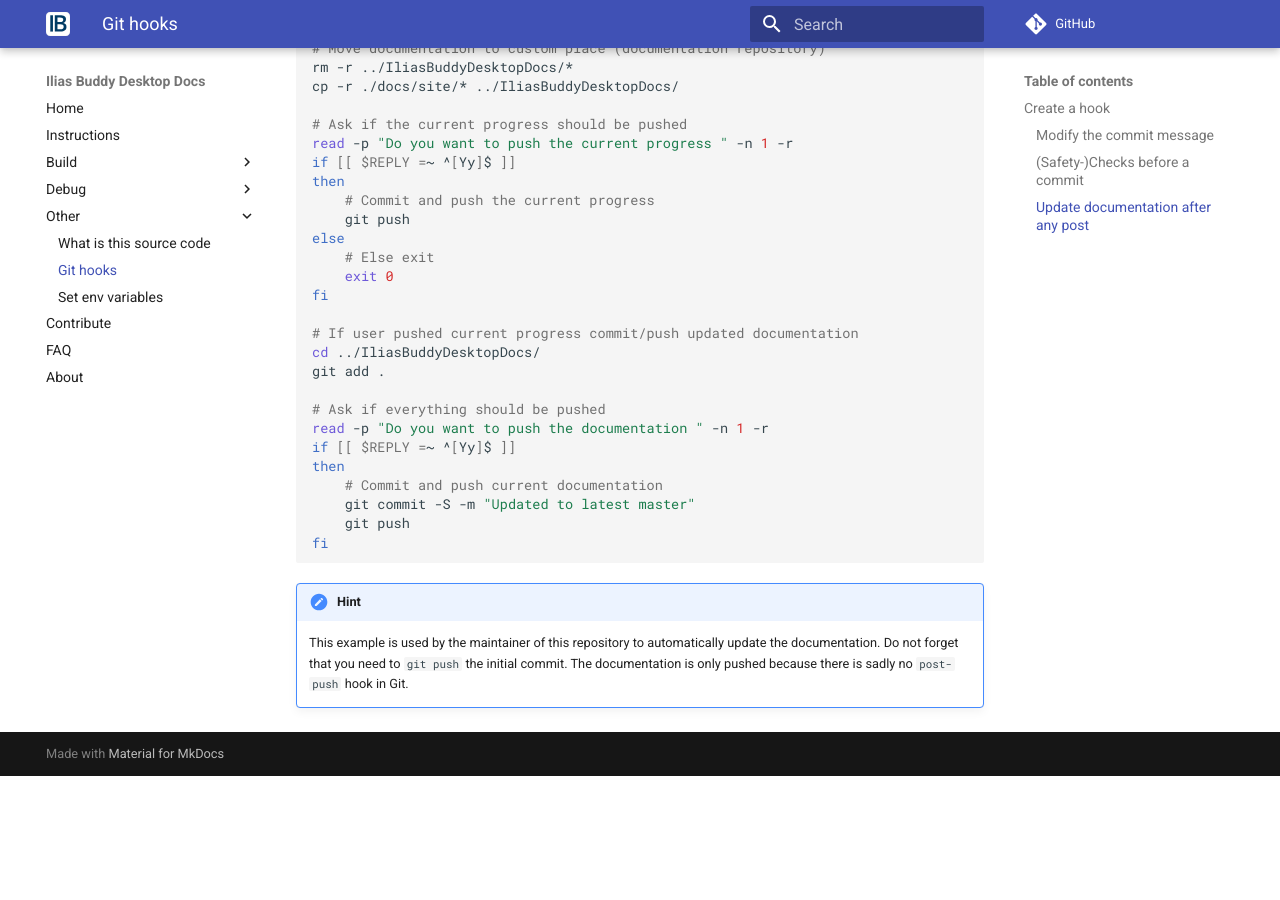
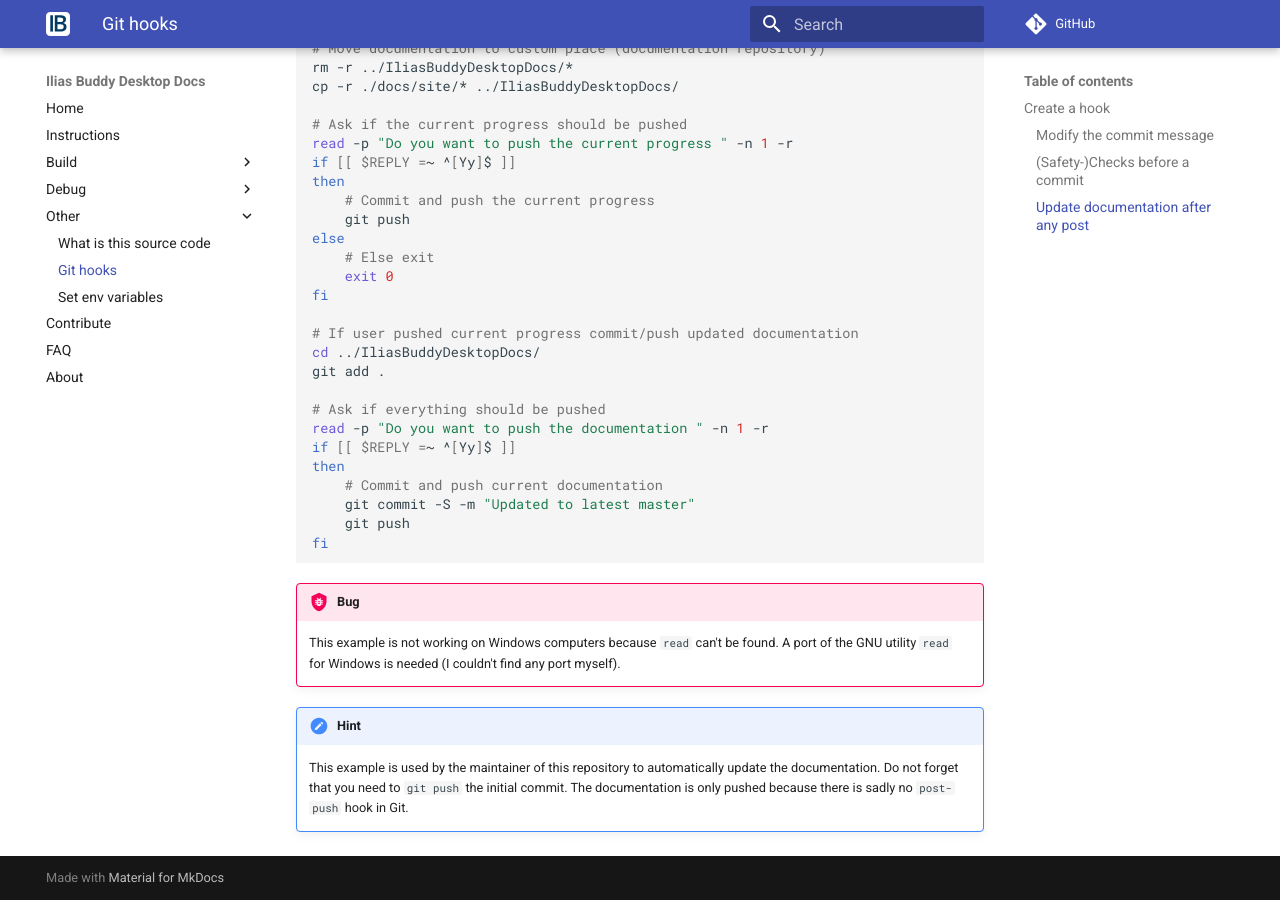
Before and after one commit to AnonymerNiklasistanonym/IliasBuddyDesktop, an MkDocs documentation site: the page built from docs/docs/other-git-hooks.md, in a window 1280 px wide and 900 px high, scrolled down 2004 px. Built offline with MkDocs 1.6.1 and Material for MkDocs 9.7.7, drawn with Linux system fonts in a browser that asks for light colours; comment, search, counter and statistics services are not loaded; before the commit the page ends 2780 px from its top, so only the background shows below that.

Commit message:
Updated Git hook post-commit 3 because Windows does not know read
A read port for Windows would be cool to stay in the shell language. I do not want to write a non cross plattform script in Bash or write one in JavaScript :(

````diff
--- a/docs/docs/other-git-hooks.md
+++ b/docs/docs/other-git-hooks.md
@@ -111,6 +111,10 @@ then
 fi
 ```
 
+!!! bug
+    This example is not working on Windows computers because `read` can't be found.
+    A port of the GNU utility `read` for Windows is needed (I couldn't find any port myself).
+
 !!! hint
     This example is used by the maintainer of this repository to automatically update the documentation.
     Do not forget that you need to `git push` the initial commit.
````
